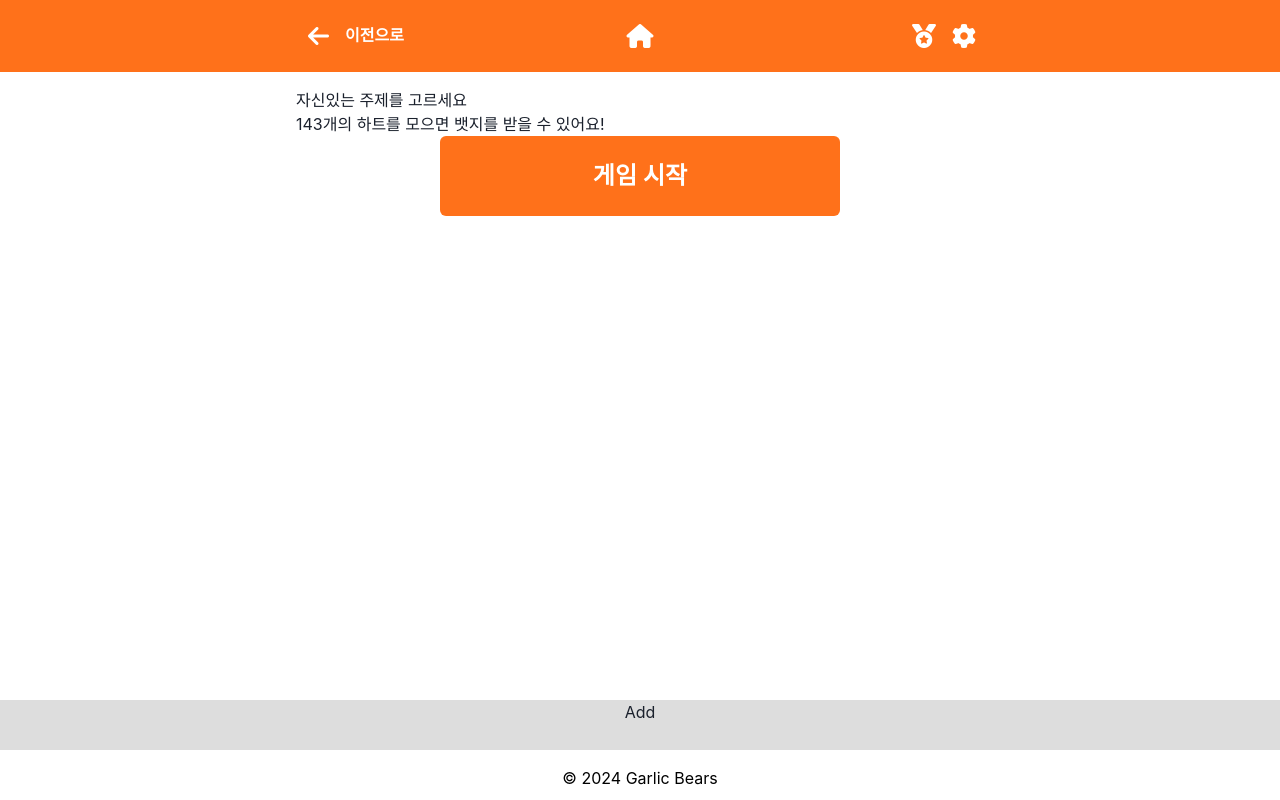
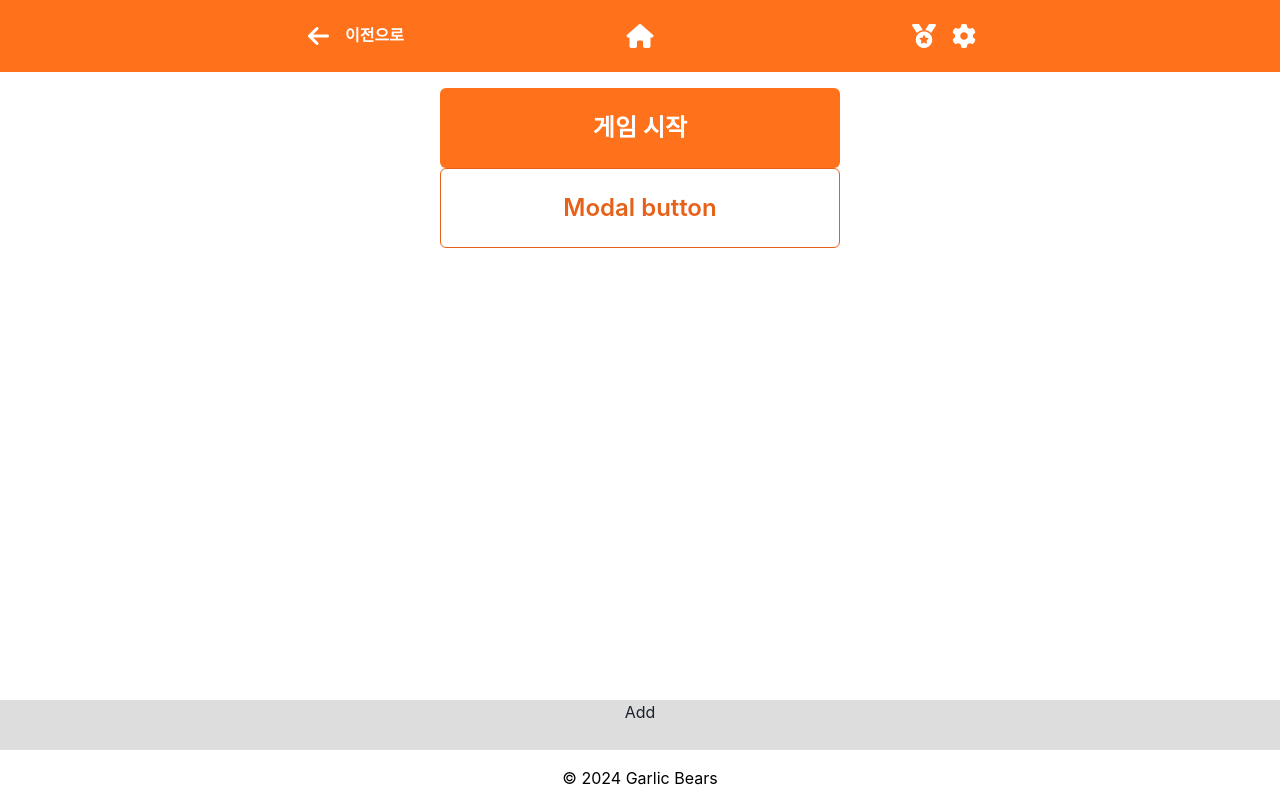
Before and after one commit to GarlicBears/143quiz_frontend, a React (Create React App) app: page / in a window 1280 px wide. Built offline with nearby package versions, Linux system fonts and the light colour scheme.

Commit message:
[GB-2] design : extendTheme 적용

```diff
--- a/src/Components/Common/Button.tsx
+++ /dev/null
@@ -1,34 +0,0 @@
-import React from 'react';
-import { Button, ButtonGroup } from '@chakra-ui/react';
-
-interface CustomButtonProps {
-  variant?: string;
-  text?: string;
-  width?: number;
-  height?: number;
-}
-
-const CustomButton: React.FC<CustomButtonProps> = ({
-  variant = 'solid',
-  text = '게임하기',
-  width = 400,
-  height = 80,
-}) => {
-  return (
-    <ButtonGroup>
-      <Button
-        bg="var(--primary-color)"
-        color="var(--text-color-white)"
-        fontSize="1.5rem"
-        variant={variant}
-        width={`${width}px`}
-        height={`${height}px`}
-        _hover={{ bg: 'var(--secondary-color)' }}
-      >
-        {text}
-      </Button>
-    </ButtonGroup>
-  );
-};
-
-export default CustomButton;
--- /dev/null
+++ b/src/Components/Common/CustomButton.tsx
@@ -0,0 +1,27 @@
+import React from 'react';
+import { Button } from '@chakra-ui/react';
+import { CustomButtonProps } from '../../Types/common';
+
+const CustomButton: React.FC<CustomButtonProps> = ({
+  variant = 'solid',
+  text = '게임하기',
+  width = 400,
+  height = 80,
+  onClick,
+  colorScheme = 'customOrange',
+}) => {
+  return (
+    <Button
+      colorScheme={colorScheme}
+      fontSize="1.5rem"
+      variant={variant}
+      width={{ base: '280px', md: `${width}px` }}
+      height={`${height}px`}
+      onClick={onClick}
+    >
+      {text}
+    </Button>
+  );
+};
+
+export default React.memo(CustomButton);
--- /dev/null
+++ b/src/Components/Common/Modal.tsx
@@ -0,0 +1,44 @@
+import React from 'react';
+import {
+  Modal as ChakraModal,
+  ModalOverlay,
+  ModalContent,
+  ModalFooter,
+  ModalBody,
+  ModalCloseButton,
+  Button,
+} from '@chakra-ui/react';
+import { ModalProps } from '../../Types/common';
+
+const Modal: React.FC<ModalProps> = ({
+  isOpen,
+  onClose,
+  type = 'default',
+  children = 'Default Content',
+  footer,
+  closeOnOverlayClick = true,
+}) => {
+  return (
+    <ChakraModal
+      isOpen={isOpen}
+      onClose={onClose}
+      closeOnOverlayClick={closeOnOverlayClick}
+    >
+      <ModalOverlay />
+      <ModalContent>
+        {type !== 'default' && <ModalCloseButton />}
+        <ModalBody>{children}</ModalBody>
+        <ModalFooter>
+          {footer ||
+            (type !== 'default' && (
+              <Button colorScheme="blue" mr={3} onClick={onClose}>
+                Close
+              </Button>
+            ))}
+        </ModalFooter>
+      </ModalContent>
+    </ChakraModal>
+  );
+};
+
+export default React.memo(Modal);
--- /dev/null
+++ b/src/Components/Common/ModalButton.tsx
@@ -0,0 +1,64 @@
+import React, { useState, useCallback } from 'react';
+import CustomButton from './CustomButton';
+import { Button, Flex } from '@chakra-ui/react';
+import Modal from './Modal';
+import { ModalButtonProps } from '../../Types/common';
+
+const ModalButton: React.FC<ModalButtonProps> = ({
+  type = 'default',
+  buttonText = 'Open Modal',
+  variant,
+  img,
+  imgAlt,
+  contentText,
+}) => {
+  const [isOpen, setIsOpen] = useState(false);
+  const [modalType, setModalType] = useState<'default' | 'info' | 'confirm'>(
+    type,
+  );
+
+  const openModal = useCallback(() => {
+    setModalType(type);
+    setIsOpen(true);
+  }, [type]);
+
+  const closeModal = useCallback(() => setIsOpen(false), []);
+
+  return (
+    <>
+      <CustomButton onClick={openModal} text={buttonText} variant={variant} />
+
+      <Modal
+        isOpen={isOpen}
+        onClose={closeModal}
+        closeOnOverlayClick
+        isCentered
+        size="md"
+        footer={
+          modalType === 'confirm' ? (
+            <>
+              <Button variant="ghost" onClick={closeModal}>
+                취소
+              </Button>
+              <Button colorScheme="blue" onClick={closeModal} ml={3}>
+                확인
+              </Button>
+            </>
+          ) : undefined
+        }
+      >
+        <Flex
+          height="100%"
+          justifyContent="space-around"
+          alignItems="center"
+          flexDirection="column"
+        >
+          {img && <img src={img} alt={imgAlt} />}
+          {contentText && <p>{contentText}</p>}
+        </Flex>
+      </Modal>
+    </>
+  );
+};
+
+export default React.memo(ModalButton);
--- a/src/Pages/LandingPage.tsx
+++ b/src/Pages/LandingPage.tsx
@@ -1,14 +1,21 @@
 import React from 'react';
 import { Flex } from '@chakra-ui/react';
-import CustomButton from '../Components/Common/Button';
+import CustomButton from '../Components/Common/CustomButton';
+import ModalButton from '../Components/Common/ModalButton';
 
 const LandingPage = () => {
   return (
     <>
-      <h1>자신있는 주제를 고르세요</h1>
-      <h2>143개의 하트를 모으면 뱃지를 받을 수 있어요!</h2>
-      <Flex justifyContent="center" alignItems="center">
-        <CustomButton text="게임 시작" />
+      <Flex justifyContent="center" alignItems="center" flexDirection="column">
+        <CustomButton text="게임 시작" variant="solid" />
+        <ModalButton
+          type="default"
+          buttonText="Modal button"
+          variant="outline"
+          img="https://via.placeholder.com/150"
+          imgAlt="placeholder"
+          contentText="모달 내용"
+        />
       </Flex>
     </>
   );
--- /dev/null
+++ b/src/Styles/Theme/index.ts
@@ -0,0 +1,20 @@
+import { extendTheme } from '@chakra-ui/react';
+
+const customTheme = extendTheme({
+  colors: {
+    customOrange: {
+      50: '#ffece3', // 밝은 색상 (secondary-color의 밝은 버전)
+      100: '#ffd8c8', // 밝은 색상
+      200: '#ffb691', // 중간 색상 (secondary-color의 중간 버전)
+      300: '#ffa46b', // 중간 색상
+      400: '#ff8d41', // 중간 색상
+      500: '#FF711A', // primary-color
+      600: '#e66119', // primary-color의 어두운 버전
+      700: '#cc5317', // primary-color의 더 어두운 버전
+      800: '#b34414', // primary-color의 더 더 어두운 버전
+      900: '#8f340f', // 가장 어두운 색상
+    },
+  },
+});
+
+export default customTheme;
--- /dev/null
+++ b/src/Types/common.ts
@@ -0,0 +1,35 @@
+import { ReactNode } from 'react';
+
+// Components/Common/CustomButton.tsx
+interface CustomButtonProps {
+  variant?: string;
+  text?: string;
+  width?: number;
+  height?: number;
+  onClick?: () => void;
+  colorScheme?: string;
+}
+
+// Components/Common/ModalButton.tsx
+interface ModalButtonProps {
+  type?: 'default' | 'info' | 'confirm';
+  buttonText?: string;
+  variant?: string;
+  img?: string;
+  imgAlt?: string;
+  contentText?: string;
+}
+
+// Components/Common/Modal.tsx
+interface ModalProps {
+  isOpen: boolean;
+  onClose: () => void;
+  type?: 'default' | 'info' | 'confirm';
+  children?: ReactNode;
+  footer?: ReactNode;
+  closeOnOverlayClick?: boolean;
+  isCentered?: boolean;
+  size?: string;
+}
+
+export type { CustomButtonProps, ModalButtonProps, ModalProps };
--- a/src/index.tsx
+++ b/src/index.tsx
@@ -3,12 +3,13 @@ import ReactDOM from 'react-dom/client';
 import './index.css';
 import App from './App';
 import { ChakraProvider } from '@chakra-ui/react';
+import customTheme from './Styles/Theme';
 
 const root = ReactDOM.createRoot(
   document.getElementById('root') as HTMLElement,
 );
 root.render(
-  <ChakraProvider>
+  <ChakraProvider theme={customTheme}>
     <App />
   </ChakraProvider>,
 );
```
